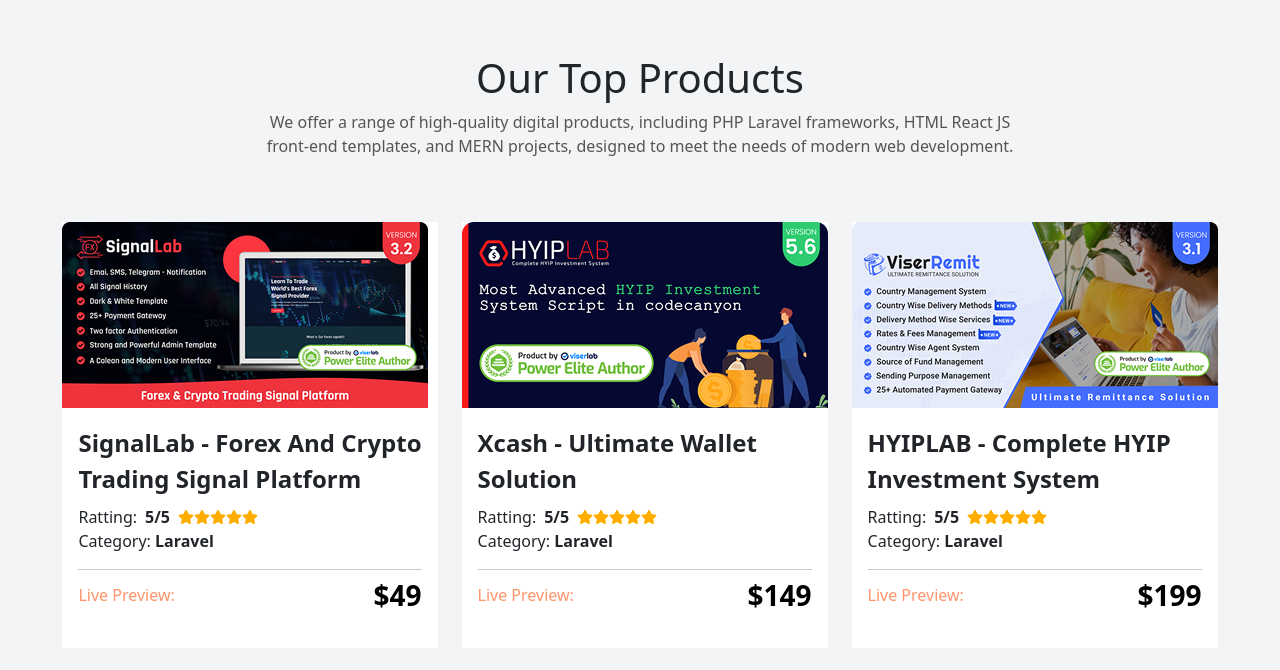
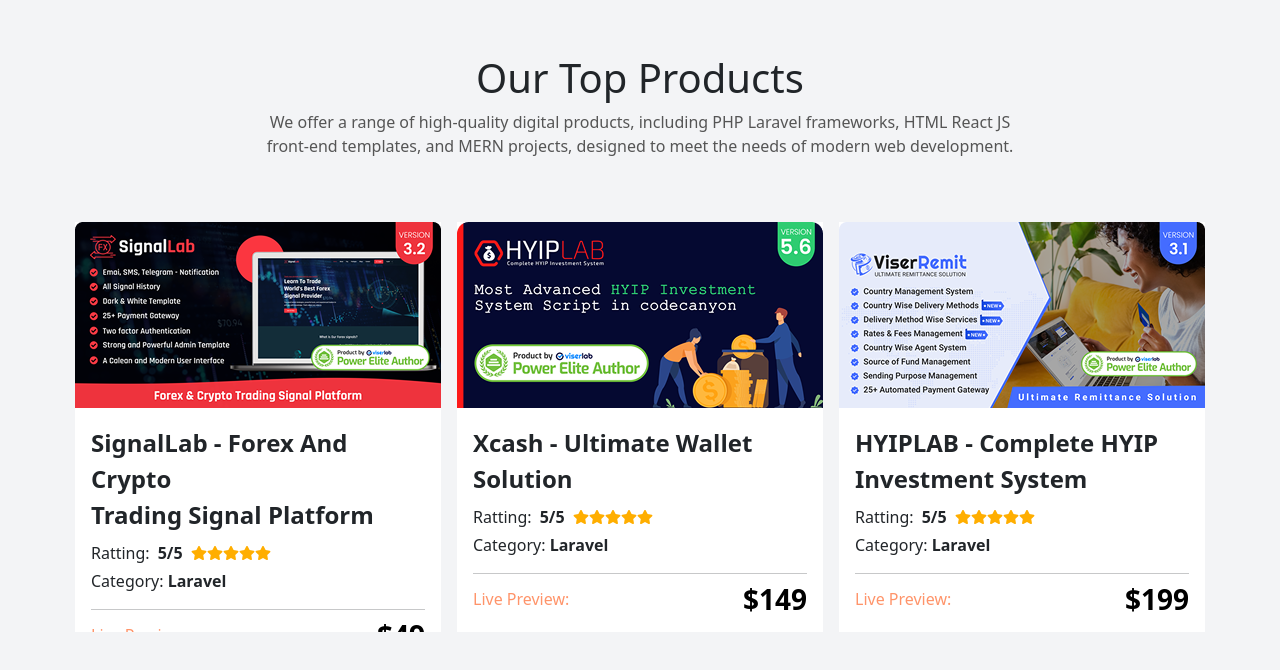
Before and after one commit to jobayer58/Coderlity-landing-page, a React (Vite) app: page / in a window 1280 px wide. Shown: the top 670 px of the page. Built offline with nearby package versions, Linux system fonts and the light colour scheme.

Commit message:
top pruduts card complete with responsive

```diff
--- a/src/App.jsx
+++ b/src/App.jsx
@@ -19,73 +19,105 @@
 
         </div>
       </section> */}
+
       {/* top products */}
       <section>
-        <div className="div-parent ">
+  <div className="div-parent">
     {/* text */}
     <div className="text-center py-5">
       <h1>Our Top Products</h1>
-            <p style={{ color: '#555555' }}>We offer a range of high-quality digital products, including PHP Laravel frameworks, HTML React JS <br /> front-end templates, and MERN projects, designed to meet the needs of modern web development.</p>
+      <p style={{ color: '#555555' }}>
+        We offer a range of high-quality digital products, including PHP Laravel frameworks, HTML React JS <br className="d-none d-md-block" />
+        front-end templates, and MERN projects, designed to meet the needs of modern web development.
+      </p>
     </div>
-          {/* image card*/}
-          <div className=" d-flex gap-4 card-div">
+
+    {/* image cards */}
+    <div className="d-flex justify-content-center flex-wrap gap-3 px-2 ">
       {/* card 1 */}
-            <div className="card1">
-              <img src={image1} alt="" />
-              <div className="p-3 ">
-                <h4 className="fw-bold lh-base">SignalLab - Forex And Crypto <br /> Trading Signal Platform</h4>
-                <div className="d-flex align-items-center gap-2 mb-0">Ratting: <span className="fw-bold">5/5 </span>
+      <div className="card1" style={{ maxWidth: '366px' }}>
+        <img src={image1} alt="" className="w-100" />
+        <div className="p-3">
+          <h4 className="fw-bold lh-base">
+            SignalLab - Forex And Crypto <br className="d-none d-md-block" /> Trading Signal Platform
+          </h4>
+          <div className="d-flex align-items-center gap-2 mb-1">
+            Ratting: <span className="fw-bold">5/5</span>
             <div className="d-flex">
               <FaStar color="#FFAE00" />
               <FaStar color="#FFAE00" />
               <FaStar color="#FFAE00" />
               <FaStar color="#FFAE00" />
               <FaStar color="#FFAE00" />
-                </div></div>
-                <p>Category: <span className="fw-bold">Laravel</span></p>
-                <hr className="my-1" />
-                <p className="d-flex justify-content-between align-items-center" style={{ color: '#FF946A' }}>Live Preview:  <span className="dollarSize">$49</span></p>
             </div>
           </div>
+          <p >
+            Category: <span className="fw-bold">Laravel</span>
+          </p>
+          <hr className="my-1" />
+          <p className="d-flex justify-content-between align-items-center" style={{ color: '#FF946A' }}>
+            Live Preview: <span className="dollarSize">$49</span>
+          </p>
+        </div>
+      </div>
+
       {/* card 2 */}
-            <div className="card1">
-              <img src={image2} alt="" />
+      <div className="card1" style={{ maxWidth: '366px' }}>
+        <img src={image2} alt="" className="w-100" />
         <div className="p-3">
-                <h4 className="fw-bold lh-base">Xcash - Ultimate Wallet <br /> Solution</h4>
-                <p className="d-flex align-items-center gap-2 mb-0">Ratting: <span className="fw-bold">5/5 </span> <div className="d-flex">
+          <h4 className="fw-bold lh-base">
+            Xcash - Ultimate Wallet <br /> Solution
+          </h4>
+          <div className="d-flex align-items-center gap-2 mb-1">
+            Ratting: <span className="fw-bold">5/5</span>
+            <div className="d-flex">
               <FaStar color="#FFAE00" />
               <FaStar color="#FFAE00" />
               <FaStar color="#FFAE00" />
               <FaStar color="#FFAE00" />
               <FaStar color="#FFAE00" />
-                </div></p>
-                <p>Category: <span className="fw-bold">Laravel</span></p>
-                <hr className="my-1" />
-                <p className="d-flex justify-content-between align-items-center " style={{ color: '#FF946A' }}>Live Preview:  <span className="dollarSize">$149</span></p>
             </div>
           </div>
+          <p >
+            Category: <span className="fw-bold">Laravel</span>
+          </p>
+          <hr className="my-1" />
+          <p className="d-flex justify-content-between align-items-center" style={{ color: '#FF946A' }}>
+            Live Preview: <span className="dollarSize">$149</span>
+          </p>
+        </div>
+      </div>
+
       {/* card 3 */}
-            <div className="card1">
-              <img src={image3} alt="" />
+      <div className="card1" style={{ maxWidth: '366px' }}>
+        <img src={image3} alt="" className="w-100" />
         <div className="p-3">
-                <h4 className="fw-bold lh-base">HYIPLAB - Complete HYIP <br /> Investment System</h4>
-                <p className="d-flex align-items-center gap-2 mb-0">Ratting: <span className="fw-bold">5/5 </span><div className="d-flex">
+          <h4 className="fw-bold lh-base">
+            HYIPLAB - Complete HYIP <br /> Investment System
+          </h4>
+          <div className="d-flex align-items-center gap-2 mb-1">
+            Ratting: <span className="fw-bold">5/5</span>
+            <div className="d-flex">
               <FaStar color="#FFAE00" />
               <FaStar color="#FFAE00" />
               <FaStar color="#FFAE00" />
               <FaStar color="#FFAE00" />
               <FaStar color="#FFAE00" />
-                </div></p>
-                <p>Category: <span className="fw-bold">Laravel</span></p>
-                <hr className="my-1" />
-                <p className="d-flex justify-content-between align-items-center " style={{ color: '#FF946A' }}>Live Preview:  <span className="dollarSize ">$199</span></p>
             </div>
           </div>
-
+          <p>
+            Category: <span className="fw-bold">Laravel</span>
+          </p>
+          <hr className="my-1" />
+          <p className="d-flex justify-content-between align-items-center" style={{ color: '#FF946A' }}>
+            Live Preview: <span className="dollarSize">$199</span>
+          </p>
         </div>
-
+      </div>
+    </div>
   </div>
 </section>
+
     </main>
   )
 }
--- a/src/index.css
+++ b/src/index.css
@@ -1,40 +1,43 @@
 .icon-div {
     width: 56px;
     height: 56px;
-    border-radius: 50%; /* fully rounded */
+    border-radius: 50%;
+    /* fully rounded */
     background-color: #E9EBF1;
-  }
+}
 
-.icon{
+.icon {
     padding: 2px 6px;
-    margin: 4px ;
+    margin: 4px;
     font-size: 30px;
-    display: flex ;
+    display: flex;
     justify-items: center;
     justify-content: center;
     align-items: center;
 }
 
 
-.div-parent{
+.div-parent {
     background-color: #F3F4F6;
     padding: 6px 0px 4rem 0px;
 }
 
-.card-div{
+.card-div {
     align-items: center;
     justify-content: center;
 }
 
-.card1{
+.card1 {
 
-    min-height: 400px;
+    height: 410px;
+    max-width: 366px;
     background-color: white;
+    overflow: hidden;
 }
 
 .dollarSize {
-  font-size: 28px;
-  font-weight: bold;
-  color: black;
+    font-size: 28px;
+    font-weight: bold;
+    color: black;
 
 }
```
Lines whose indentation alone changed are shown as unchanged.
